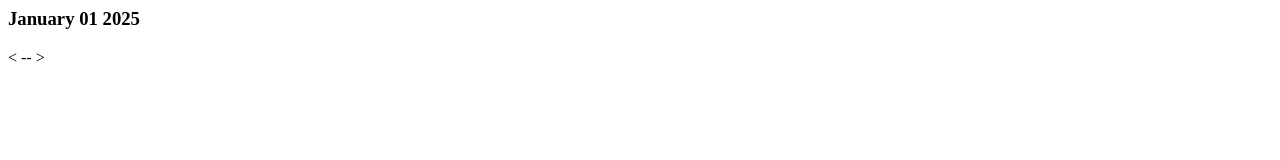
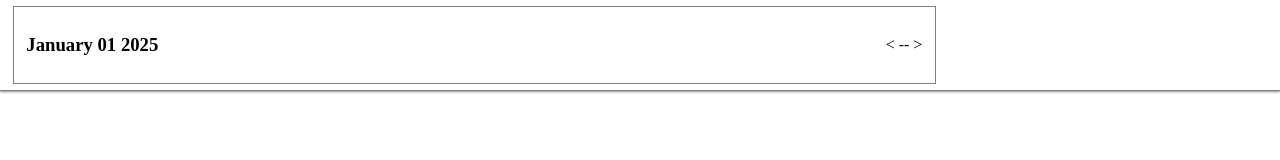
Before and after one commit to sonofanna/test, a plain HTML site: page index.html in a window 1280 px wide. Drawn offline with Linux system fonts and the light colour scheme.

Commit message:
Update index.html

```diff
--- a/index.html
+++ b/index.html
@@ -4,7 +4,7 @@
 
 		<title> main page </title>
 
-		<link rel='stylesheet' href='styles'>
+		<link rel='stylesheet' href='styles.css'>
 
 
 	</head>
```
